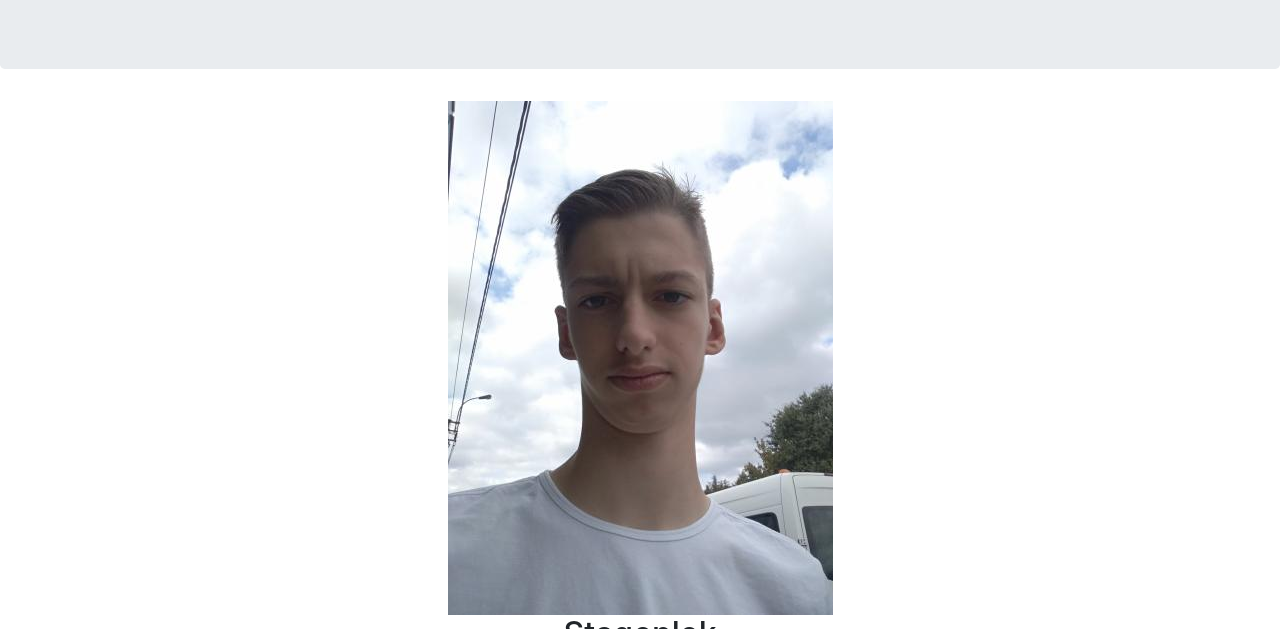
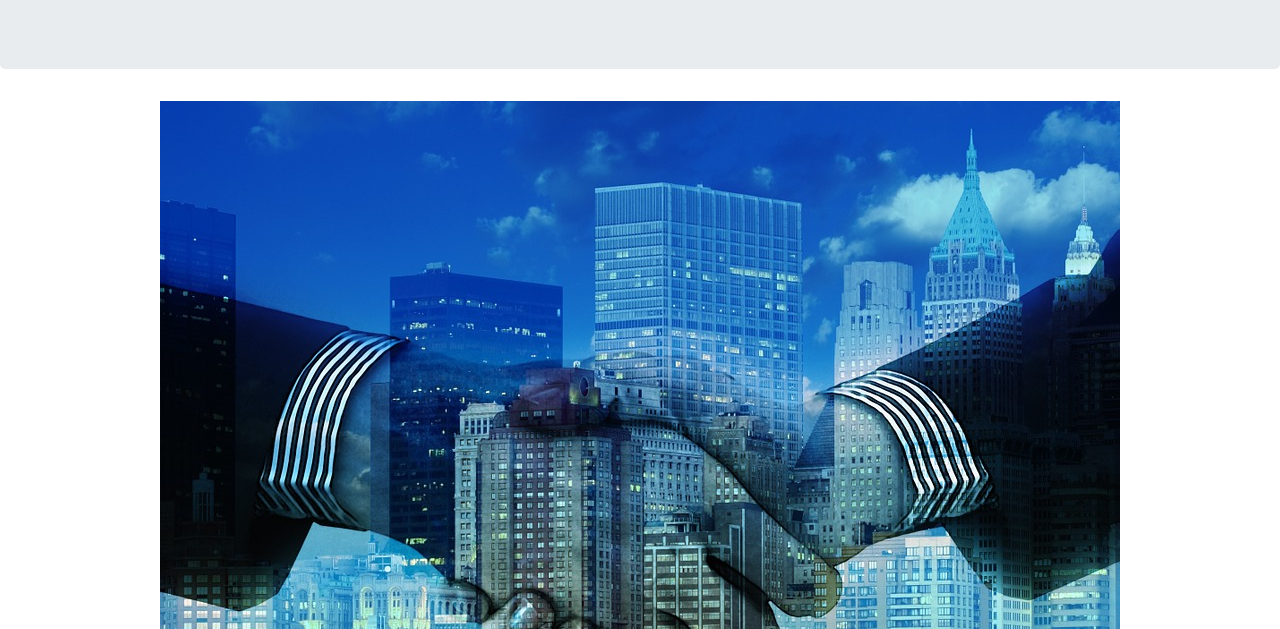
Before and after one commit to odincrul/gip-online, a website: page stage.html in a window 1280 px wide. Shown: the part 171-800 px from the top of the page. Drawn offline with nearby package versions, Linux system fonts and the light colour scheme.

Commit message:
Update stage.html

```diff
--- a/stage.html
+++ b/stage.html
@@ -61,7 +61,7 @@
   </div>
 </div>
 <div class="text-center">
-  <img src="vendor/images/meeee.jpg" class="img-responsive img-circle margin" style="display:inline" alt="me" width="auto" height="auto">
+  <img src="vendor/images/hands.jpg" class="img-responsive img-circle margin" style="display:inline" alt="me" width="auto" height="auto">
 
 <h2>Stageplek</h2>
 </div>
```
